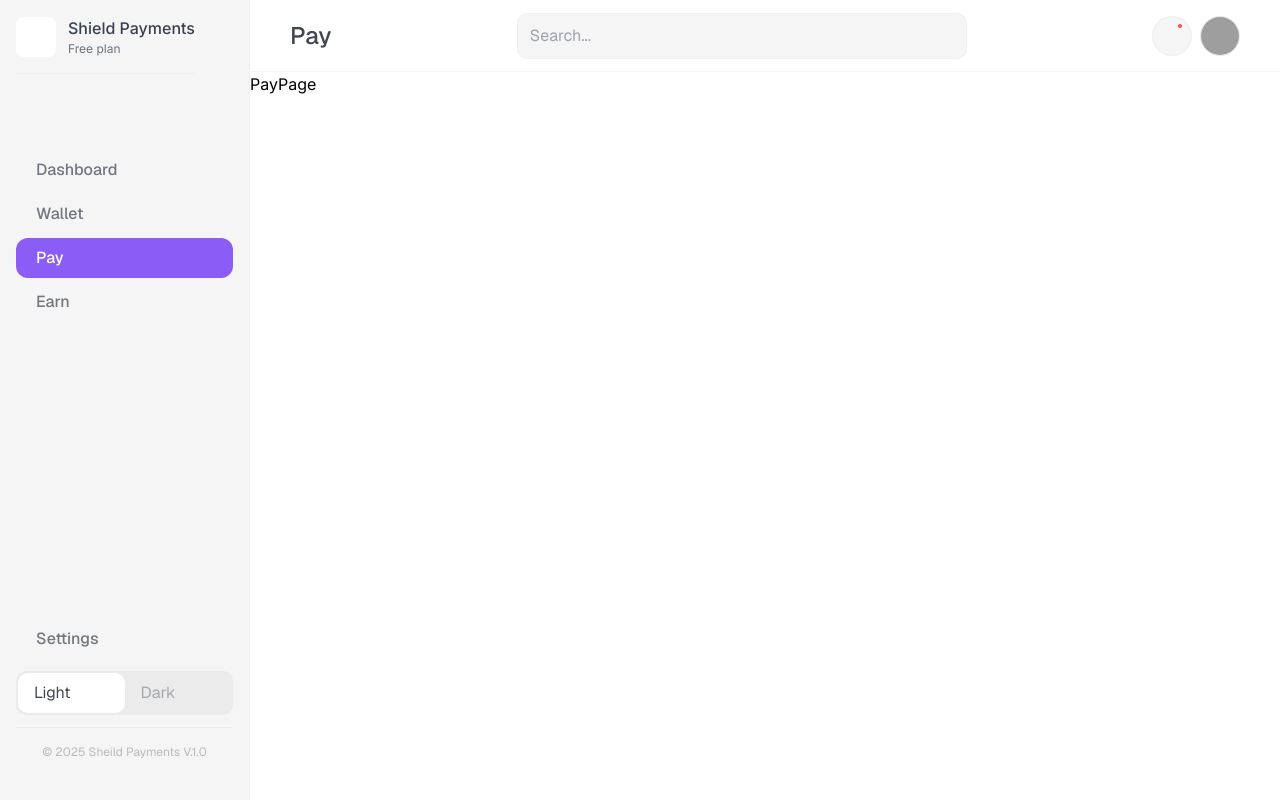
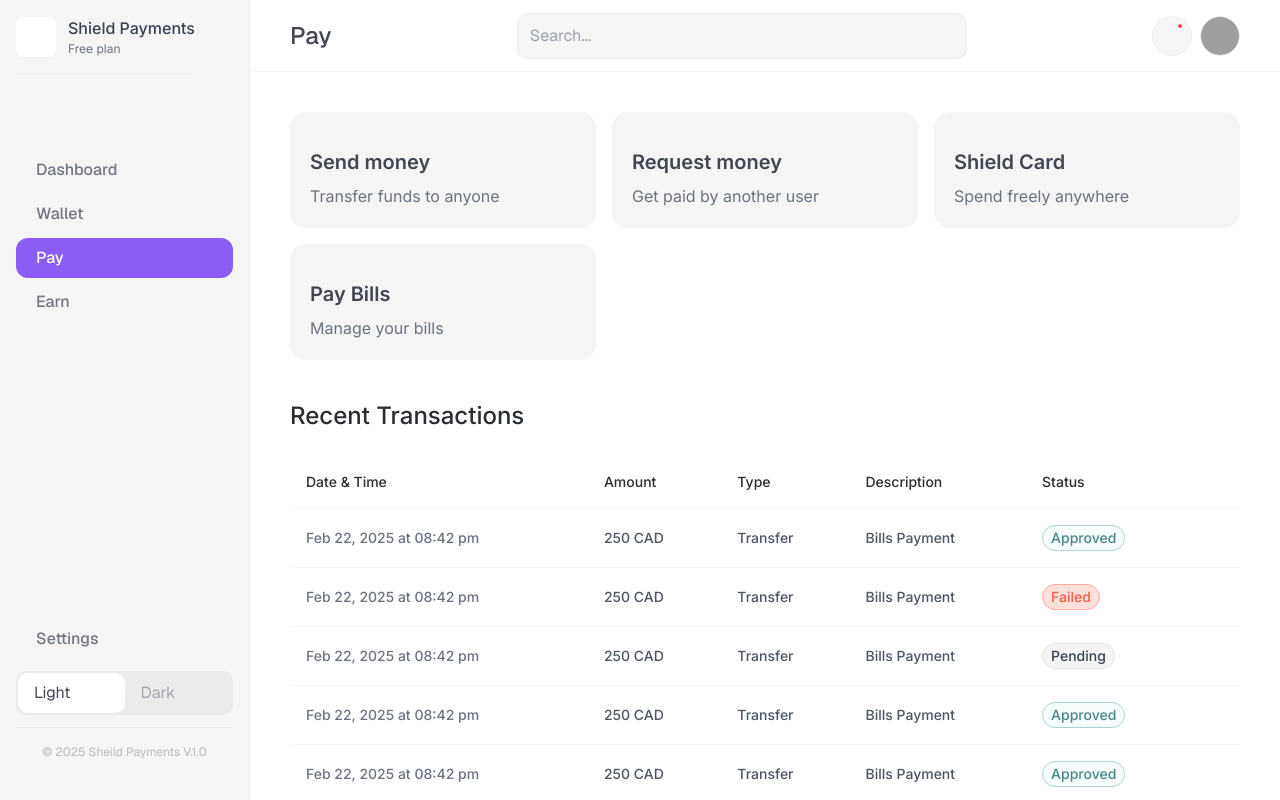
Before and after one commit to KodingNYoung/shield-payments, a Next.js app: page /pay in a window 1280 px wide. Shown: the top 800 px of the page. Built offline with nearby package versions, Linux system fonts and the light colour scheme; grey boxes are pictures that could not be loaded.

Commit message:
[chore]: finished with pay page, remains drawer component

```diff
--- /dev/null
+++ b/src/components/views/pay/_components/PayCard.tsx
@@ -0,0 +1,28 @@
+import Icon from "@/components/atoms/Icon"
+import { IconNames } from "@/utils/iconNames"
+import { FC } from "@/utils/types"
+import React from "react"
+
+export type PayCardProps = {
+  icon: IconNames
+  title: string
+  subtitle: string
+}
+
+const PayCard: FC<PayCardProps> = ({ icon, title, subtitle }) => {
+  return (
+    <div className="bg-[#f7f7f7] sm:bg-brand-sidebar grid gap-4 rounded-xl sm:rounded-2xl p-4 sm:p-5 text-brand-primary">
+      <Icon name={icon} className="!text-[40px] sm:!text-5xl" />
+      <div className="grid sm:gap-2">
+        <h3 className="text-base sm:text-xl font-semibold text-brand-header sm:text-brand-page-title">
+          {title}
+        </h3>
+        <span className="text-xs sm:text-base text-brand-close-btn">
+          {subtitle}
+        </span>
+      </div>
+    </div>
+  )
+}
+
+export default PayCard
--- /dev/null
+++ b/src/components/views/pay/index.tsx
@@ -0,0 +1,47 @@
+import RecentTransactions from "@/components/templates/RecentTransactions"
+import { TRANSACTIONS } from "@/utils/dummy"
+import { FC } from "@/utils/types"
+import React from "react"
+import PayCard, { PayCardProps } from "./_components/PayCard"
+
+const payCardData: (PayCardProps & { id: number })[] = [
+  {
+    id: 1,
+    icon: "icon-money-tick",
+    title: "Send money",
+    subtitle: "Transfer funds to anyone",
+  },
+  {
+    id: 2,
+    icon: "icon-wallet",
+    title: "Request money",
+    subtitle: "Get paid by another user",
+  },
+  {
+    id: 3,
+    icon: "icon-card-pos",
+    title: "Shield Card",
+    subtitle: "Spend freely anywhere",
+  },
+  {
+    id: 4,
+    icon: "icon-receipt-2",
+    title: "Pay Bills",
+    subtitle: "Manage your bills",
+  },
+]
+
+const Pay: FC = () => {
+  return (
+    <main className="p-4 lg:p-10 flex flex-col gap-10">
+      <div className="grid grid-cols-[repeat(auto-fit,_minmax(250px,_1fr))] max-w-full  gap-4">
+        {payCardData.map(({ id, ...data }) => (
+          <PayCard key={id} {...data} />
+        ))}
+      </div>
+      <RecentTransactions transactions={TRANSACTIONS} />
+    </main>
+  )
+}
+
+export default Pay
--- a/src/pages/pay.tsx
+++ b/src/pages/pay.tsx
@@ -1,7 +1,8 @@
+import Pay from "@/components/views/pay"
 import React from "react"
 
 const PayPage = () => {
-  return <div>PayPage</div>
+  return <Pay />
 }
 
 export default PayPage
--- a/src/utils/iconNames.ts
+++ b/src/utils/iconNames.ts
@@ -8,12 +8,12 @@ export type IconNames =
   | "icon-chevron-up"
   | "icon-close"
   | "icon-coin"
-  | "icon-coin-tick"
   | "icon-copy"
   | "icon-eye"
   | "icon-menu"
   | "icon-moneys"
   | "icon-money-add"
+  | "icon-money-tick"
   | "icon-moon"
   | "icon-more"
   | "icon-notification"
```
